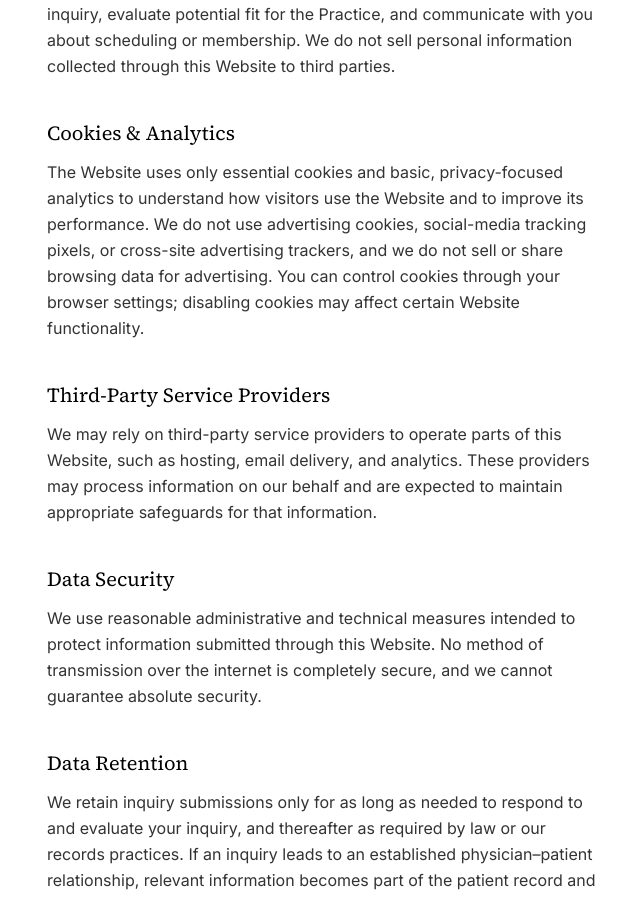
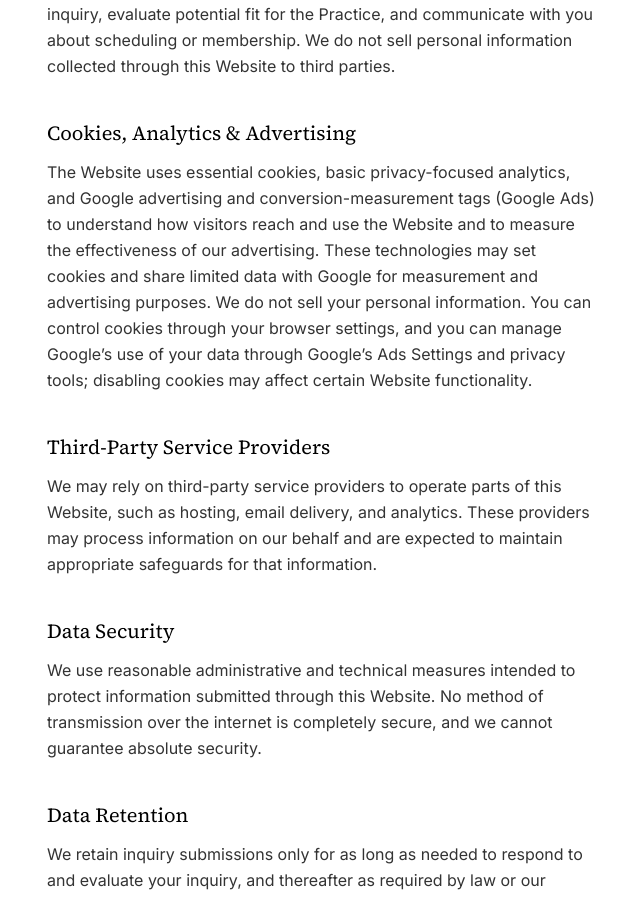
Before and after one commit to rajanchopra81/repo, a Next.js app: page /privacy in a window 1280 px wide. Shown: the part 1221-2118 px from the top of the page, without its empty margins (317-957 px from the left). Built offline with nearby package versions, Linux system fonts and the light colour scheme.

Commit message:
Add Google Ads tag (AW-18311420519) + update privacy disclosure
- layout.tsx: add gtag.js via next/script (afterInteractive).
- privacy: replace "no advertising trackers" with an accurate
  Google Ads conversion-tracking disclosure and opt-out pointer.

```diff
--- a/app/layout.tsx
+++ b/app/layout.tsx
@@ -1,4 +1,5 @@
 import type { Metadata } from "next";
+import Script from "next/script";
 import { Source_Serif_4, Inter } from "next/font/google";
 import "./globals.css";
 import Nav from "@/components/Nav";
@@ -96,6 +97,19 @@ export default function RootLayout({
   return (
     <html lang="en" className={`${serif.variable} ${sans.variable}`}>
       <body className="flex min-h-screen flex-col font-sans">
+        {/* Google tag (gtag.js) — Google Ads AW-18311420519 */}
+        <Script
+          src="https://www.googletagmanager.com/gtag/js?id=AW-18311420519"
+          strategy="afterInteractive"
+        />
+        <Script id="google-ads-gtag" strategy="afterInteractive">
+          {`
+            window.dataLayer = window.dataLayer || [];
+            function gtag(){dataLayer.push(arguments);}
+            gtag('js', new Date());
+            gtag('config', 'AW-18311420519');
+          `}
+        </Script>
         <script
           type="application/ld+json"
           // eslint-disable-next-line react/no-danger
--- a/app/privacy/page.tsx
+++ b/app/privacy/page.tsx
@@ -83,17 +83,19 @@ export default function PrivacyPage() {
 
           <div>
             <h2 className="font-serif text-xl text-ink-900">
-              Cookies &amp; Analytics
+              Cookies, Analytics &amp; Advertising
             </h2>
             <p className="mt-3">
-              The Website uses only essential cookies and basic,
-              privacy-focused analytics to understand how visitors use the
-              Website and to improve its performance. We do not use
-              advertising cookies, social-media tracking pixels, or
-              cross-site advertising trackers, and we do not sell or share
-              browsing data for advertising. You can control cookies through
-              your browser settings; disabling cookies may affect certain
-              Website functionality.
+              The Website uses essential cookies, basic privacy-focused
+              analytics, and Google advertising and conversion-measurement
+              tags (Google Ads) to understand how visitors reach and use the
+              Website and to measure the effectiveness of our advertising.
+              These technologies may set cookies and share limited data with
+              Google for measurement and advertising purposes. We do not sell
+              your personal information. You can control cookies through your
+              browser settings, and you can manage Google&rsquo;s use of your
+              data through Google&rsquo;s Ads Settings and privacy tools;
+              disabling cookies may affect certain Website functionality.
             </p>
           </div>
 
```
